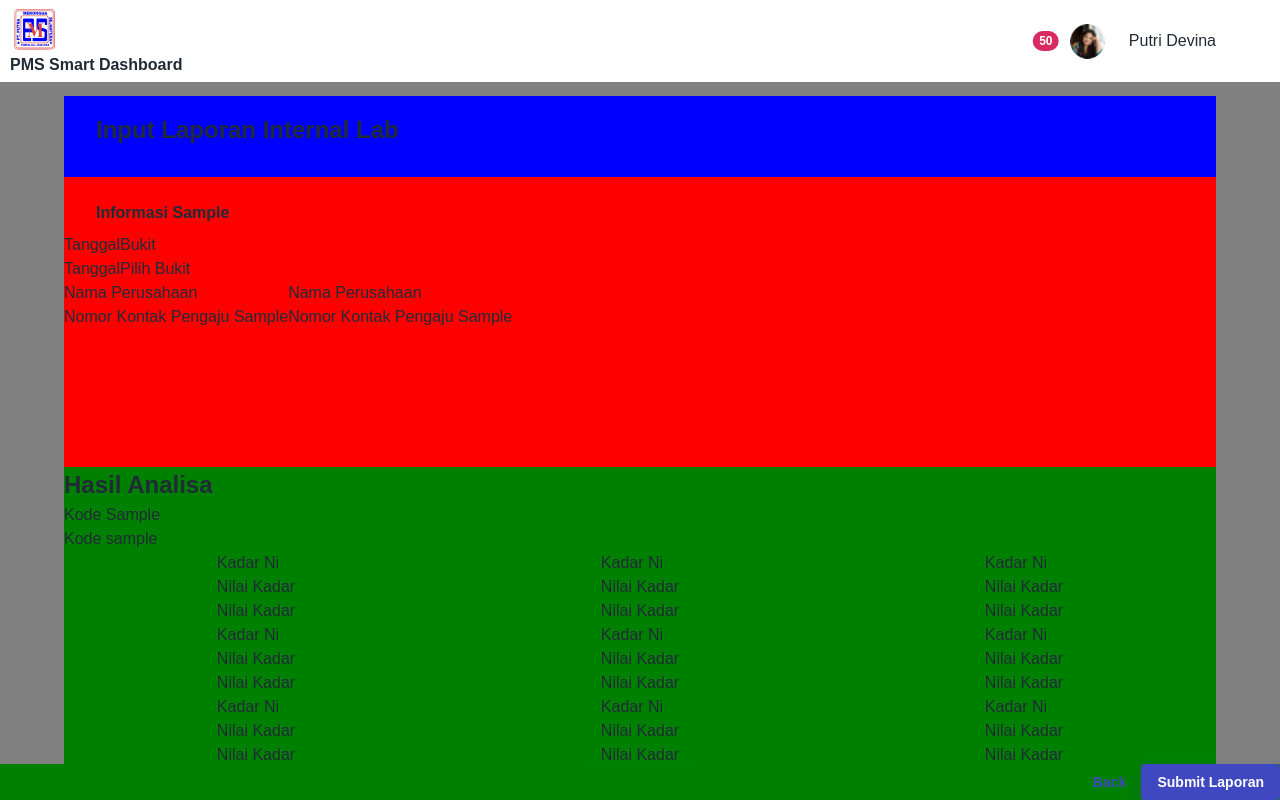
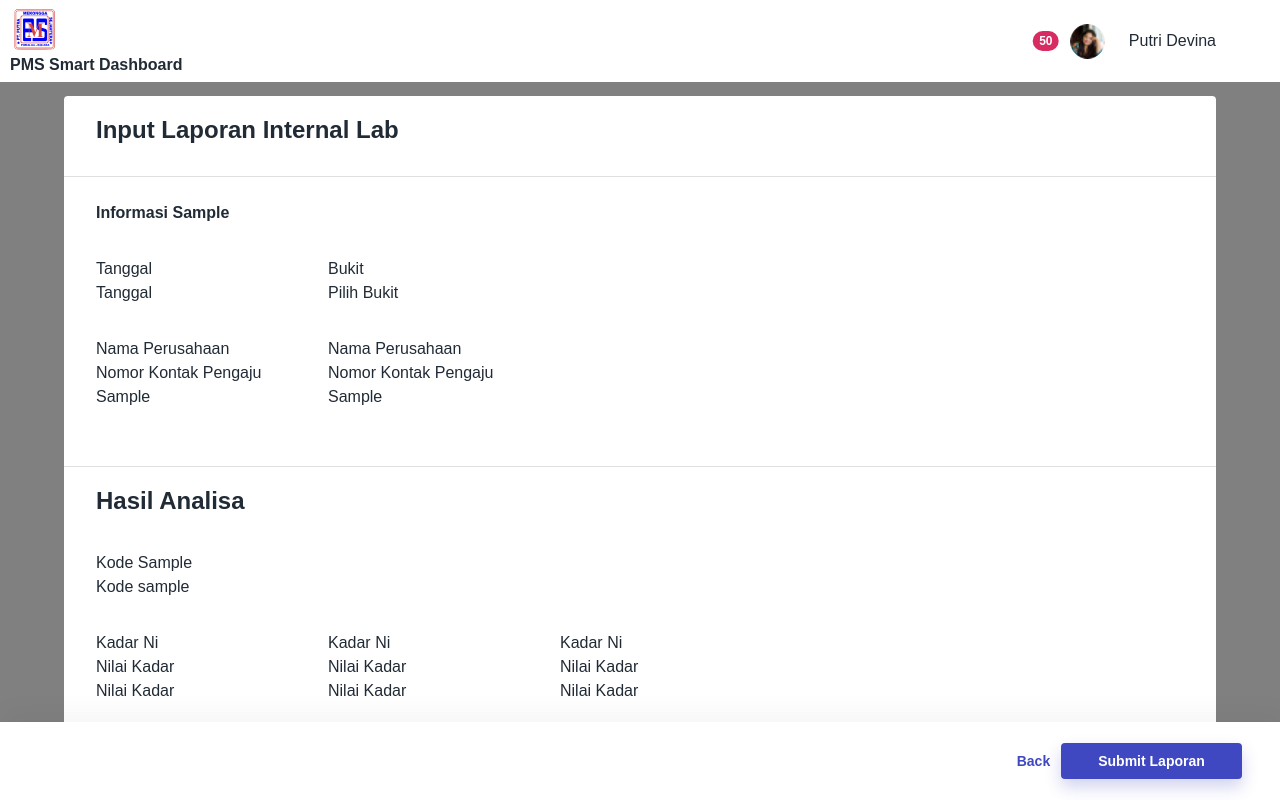
Before and after one commit to primawk/pms, a React (Create React App) app: page /input-laporan-internal in a window 1280 px wide. Built offline with nearby package versions, Linux system fonts and the light colour scheme.

Commit message:
layout laporan lab

```diff
--- a/src/pages/LaporanLab/InputLaporanInternal.jsx
+++ b/src/pages/LaporanLab/InputLaporanInternal.jsx
@@ -33,103 +33,135 @@ const InputLaporanInternal = () => {
           borderRadius: '4px'
         }}
       >
-        <Grid item sx={{ backgroundColor: 'blue', height: '7%' }}>
+        <Grid item sx={{ height: '7%', borderBottom: 1, borderBottomColor: '#E0E0E0' }}>
           <h2 style={{ margin: '1rem 0.5rem 0.5rem 2rem' }}>Input Laporan Internal Lab</h2>
         </Grid>
-        <Grid item sx={{ backgroundColor: 'red', height: '25%' }}>
+        <Grid item sx={{ height: '25%', borderBottom: 1, borderBottomColor: '#E0E0E0' }}>
           <h4 style={{ margin: '1.5rem 0.5rem 0.5rem 2rem' }}>Informasi Sample</h4>
           <Grid container sx={{ display: 'flex', flexDirection: 'row' }}>
-            <Grid sx={{ display: 'flex', flexDirection: 'column' }}>
+            <Grid
+              sx={{ display: 'flex', flexDirection: 'column', margin: '1.5rem 0.5rem 0.5rem 2rem' }}
+              xs={2}
+            >
               <Box>Tanggal</Box>
               <Box>Tanggal</Box>
             </Grid>
-            <Grid sx={{ display: 'flex', flexDirection: 'column' }}>
+            <Grid
+              sx={{ display: 'flex', flexDirection: 'column', margin: '1.5rem 0.5rem 0.5rem 2rem' }}
+              xs={2}
+            >
               <Box>Bukit</Box>
               <Box>Pilih Bukit</Box>
             </Grid>
           </Grid>
           <Grid container sx={{ display: 'flex', flexDirection: 'row' }}>
-            <Grid sx={{ display: 'flex', flexDirection: 'column' }}>
+            <Grid
+              sx={{ display: 'flex', flexDirection: 'column', margin: '1.5rem 0.5rem 0.5rem 2rem' }}
+              xs={2}
+            >
               <Box>Nama Perusahaan</Box>
               <Box>Nomor Kontak Pengaju Sample</Box>
             </Grid>
-            <Grid sx={{ display: 'flex', flexDirection: 'column' }}>
+            <Grid
+              sx={{ display: 'flex', flexDirection: 'column', margin: '1.5rem 0.5rem 0.5rem 2rem' }}
+              xs={2}
+            >
               <Box>Nama Perusahaan</Box>
               <Box>Nomor Kontak Pengaju Sample</Box>
             </Grid>
           </Grid>
         </Grid>
-        <Grid item sx={{ backgroundColor: 'green' }}>
-          <h2>Hasil Analisa </h2>
+        <Grid item sx={{ height: '50%' }}>
+          <h2 style={{ margin: '1rem 0.5rem 0.5rem 2rem' }}>Hasil Analisa </h2>
           <Grid container sx={{ display: 'flex', flexDirection: 'row' }}>
-            <Grid sx={{ display: 'flex', flexDirection: 'column' }}>
+            <Grid
+              sx={{ display: 'flex', flexDirection: 'column', margin: '1.5rem 0.5rem 0.5rem 2rem' }}
+            >
               <Box>Kode Sample</Box>
               <Box>Kode sample</Box>
             </Grid>
           </Grid>
+          <Grid container sx={{ display: 'flex', flexDirection: 'row' }}>
             <Grid
-            container
-            sx={{ display: 'flex', flexDirection: 'row', justifyContent: 'space-around' }}
+              sx={{ display: 'flex', flexDirection: 'column', margin: '1.5rem 0.5rem 0.5rem 2rem' }}
+              xs={2}
             >
-            <Grid sx={{ display: 'flex', flexDirection: 'column' }}>
               <Box>Kadar Ni</Box>
               <Box>Nilai Kadar</Box>
               <Box>Nilai Kadar</Box>
             </Grid>
-            <Grid sx={{ display: 'flex', flexDirection: 'column' }}>
+            <Grid
+              sx={{ display: 'flex', flexDirection: 'column', margin: '1.5rem 0.5rem 0.5rem 2rem' }}
+              xs={2}
+            >
               <Box>Kadar Ni</Box>
               <Box>Nilai Kadar</Box>
               <Box>Nilai Kadar</Box>
             </Grid>
-            <Grid sx={{ display: 'flex', flexDirection: 'column' }}>
+            <Grid
+              sx={{ display: 'flex', flexDirection: 'column', margin: '1.5rem 0.5rem 0.5rem 2rem' }}
+              xs={2}
+            >
               <Box>Kadar Ni</Box>
               <Box>Nilai Kadar</Box>
               <Box>Nilai Kadar</Box>
             </Grid>
           </Grid>
+          <Grid container sx={{ display: 'flex', flexDirection: 'row' }}>
             <Grid
-            container
-            sx={{ display: 'flex', flexDirection: 'row', justifyContent: 'space-around' }}
+              sx={{ display: 'flex', flexDirection: 'column', margin: '1.5rem 0.5rem 0.5rem 2rem' }}
+              xs={2}
             >
-            <Grid sx={{ display: 'flex', flexDirection: 'column' }}>
               <Box>Kadar Ni</Box>
               <Box>Nilai Kadar</Box>
               <Box>Nilai Kadar</Box>
             </Grid>
-            <Grid sx={{ display: 'flex', flexDirection: 'column' }}>
+            <Grid
+              sx={{ display: 'flex', flexDirection: 'column', margin: '1.5rem 0.5rem 0.5rem 2rem' }}
+              xs={2}
+            >
               <Box>Kadar Ni</Box>
               <Box>Nilai Kadar</Box>
               <Box>Nilai Kadar</Box>
             </Grid>
-            <Grid sx={{ display: 'flex', flexDirection: 'column' }}>
+            <Grid
+              sx={{ display: 'flex', flexDirection: 'column', margin: '1.5rem 0.5rem 0.5rem 2rem' }}
+              xs={2}
+            >
               <Box>Kadar Ni</Box>
               <Box>Nilai Kadar</Box>
               <Box>Nilai Kadar</Box>
             </Grid>
           </Grid>
+          <Grid container sx={{ display: 'flex', flexDirection: 'row' }}>
             <Grid
-            container
-            sx={{ display: 'flex', flexDirection: 'row', justifyContent: 'space-around' }}
+              sx={{ display: 'flex', flexDirection: 'column', margin: '1.5rem 0.5rem 0.5rem 2rem' }}
+              xs={2}
             >
-            <Grid sx={{ display: 'flex', flexDirection: 'column' }}>
               <Box>Kadar Ni</Box>
               <Box>Nilai Kadar</Box>
               <Box>Nilai Kadar</Box>
             </Grid>
-            <Grid sx={{ display: 'flex', flexDirection: 'column' }}>
+            <Grid
+              sx={{ display: 'flex', flexDirection: 'column', margin: '1.5rem 0.5rem 0.5rem 2rem' }}
+              xs={2}
+            >
               <Box>Kadar Ni</Box>
               <Box>Nilai Kadar</Box>
               <Box>Nilai Kadar</Box>
             </Grid>
-            <Grid sx={{ display: 'flex', flexDirection: 'column' }}>
+            <Grid
+              sx={{ display: 'flex', flexDirection: 'column', margin: '1.5rem 0.5rem 0.5rem 2rem' }}
+              xs={2}
+            >
               <Box>Kadar Ni</Box>
               <Box>Nilai Kadar</Box>
               <Box>Nilai Kadar</Box>
             </Grid>
           </Grid>
         </Grid>
-        <Grid item sx={{ backgroundColor: 'yellow' }}>
-          <Grid container sx={{ justifyContent: 'center' }}>
+        <Grid item sx={{ borderTop: 1, borderTopColor: '#E0E0E0' }}>
+          <Grid container sx={{ marginTop: '1.5rem', justifyContent: 'center' }}>
             <Button variant="contained">Tambah Data</Button>
           </Grid>
         </Grid>
@@ -137,14 +169,26 @@ const InputLaporanInternal = () => {
       <div
         style={{
           position: 'fixed',
+          display: 'flex',
           bottom: '0px',
-          backgroundColor: 'green',
-          width: '100%'
+          backgroundColor: 'white',
+          width: '100%',
+          height: '4.875rem',
+          boxShadow: '4px -10px 24px rgba(0, 0, 0, 0.04)'
         }}
       >
-        <Grid container sx={{ justifyContent: 'flex-end' }}>
+        <Grid
+          container
+          sx={{ justifyContent: 'flex-end', alignItems: 'center', marginRight: '5rem' }}
+        >
+          <Grid item xs={0.6}>
             <Button>Back</Button>
-          <Button variant="contained">Submit Laporan</Button>
+          </Grid>
+          <Grid item>
+            <Button variant="contained" sx={{ width: '130%' }}>
+              Submit Laporan
+            </Button>
+          </Grid>
         </Grid>
       </div>
     </div>
```
Lines whose indentation alone changed are shown as unchanged.
